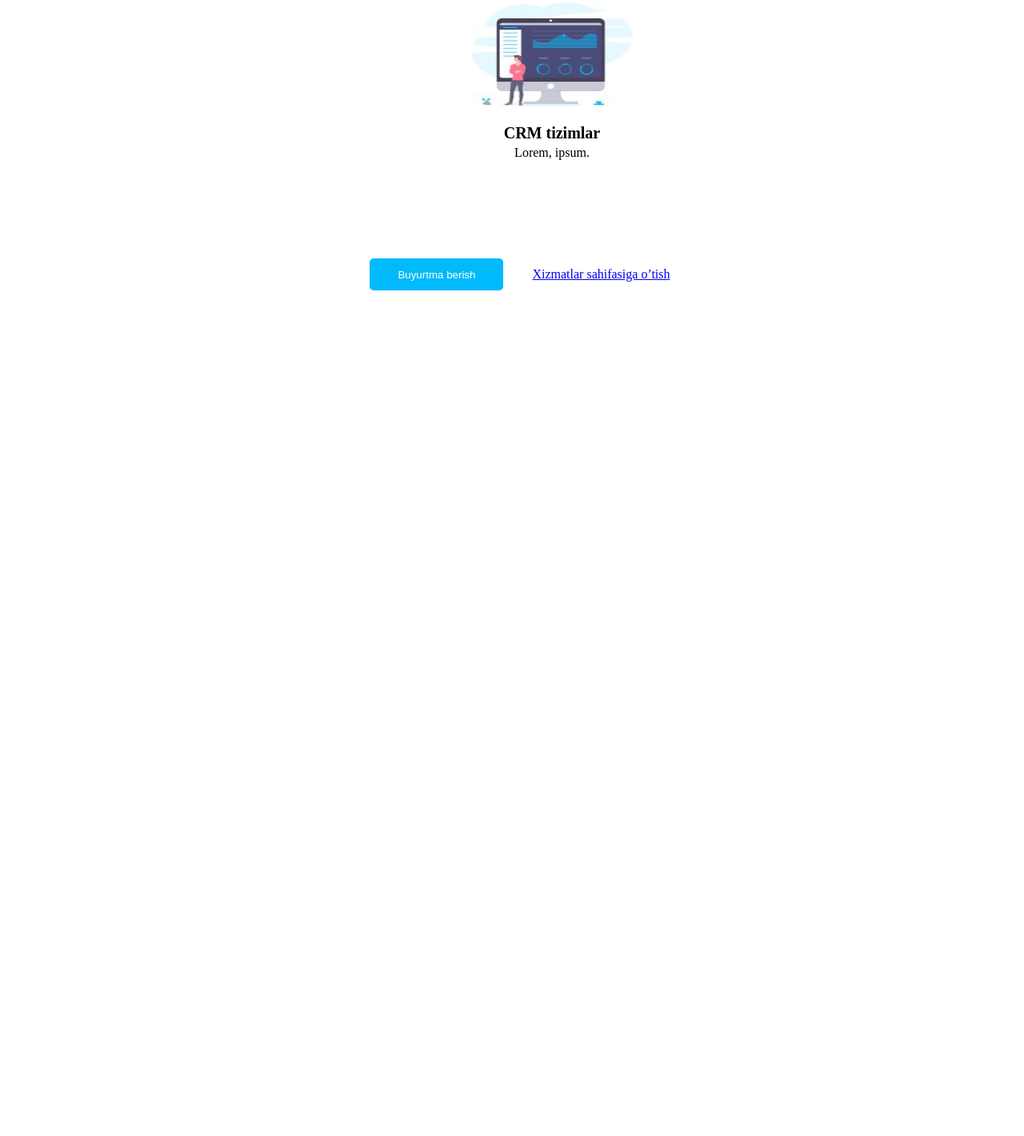
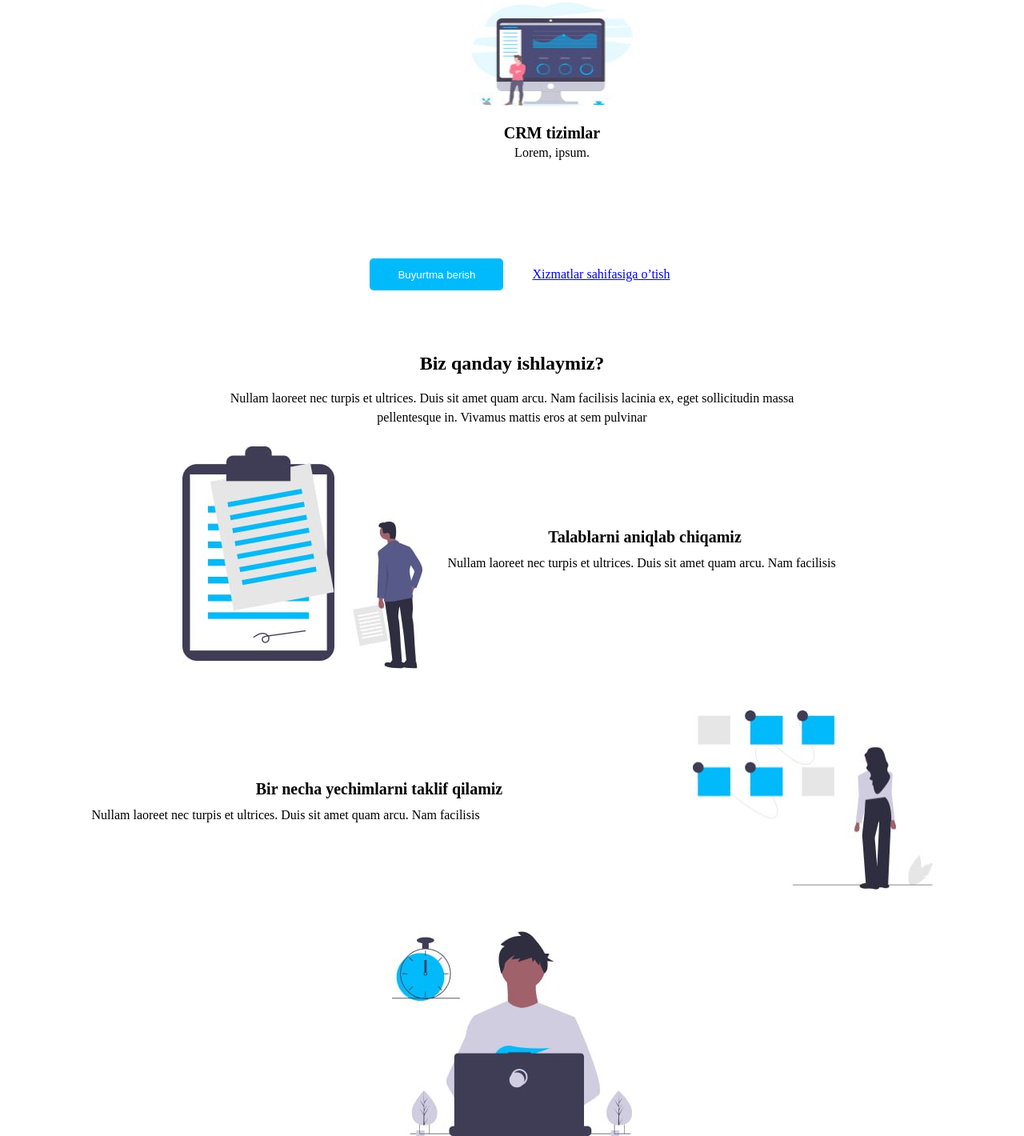
Before and after one commit to akhmadxon/exam-1, a plain HTML site: page index.html in a window 1280 px wide. Shown: the part 1380-2800 px from the top of the page at 80% size. Before the commit the page ends 1763 px from the top, so only its background shows below. Drawn offline with Linux system fonts and the light colour scheme; a web font is replaced by a local one.

Commit message:
first commit

```diff
--- a/index.html
+++ b/index.html
@@ -76,6 +76,64 @@
      <a href="#"> Xizmatlar sahifasiga o’tish </a>
  </div>
 </div>
+<div class="section-servises">
+    <div class="servises-desc">
+        <h3>Biz qanday ishlaymiz?</h3>
+        <p>Nullam laoreet nec turpis et ultrices. Duis sit amet quam arcu. Nam facilisis lacinia ex, eget sollicitudin massa pellentesque in. Vivamus mattis eros at sem pulvinar</p>
+    </div>
+    <div class="servises-all">
+        <div class="servises-desc-left">
+            <img src="./img/7.jpg" alt="servises-desc-img">
+        </div>
+        <div class="servises-desc-right">
+            <h3>Talablarni aniqlab chiqamiz</h3>
+            <p>Nullam laoreet nec turpis et ultrices. Duis sit amet quam arcu. Nam facilisis </p>
+        </div>
+
+    </div>
+</div>  <div class="section-servis">
+    <div class="section-left">
+        <h3>Bir necha yechimlarni taklif qilamiz</h3>
+        <p>Nullam laoreet nec turpis et ultrices. Duis sit amet quam arcu. Nam facilisis</p>
+    </div>
+    <div class="section-right">
+        <img src="./img/8.jpg" alt="girl-img">
+    </div>
+</div>
+
+<div class="section-deadline">
+    <div class="section-deadline-left">
+        <img src="./img/9.jpg" alt="deadline-img">
+    </div>
+    <div class="section-deadline-right">
+        <h3>Loyiha uchun vaqt belgilaymiz</h3>
+        <p>Nullam laoreet nec turpis et ultrices. Duis sit amet quam arcu. Nam facilisis</p>
+
+    </div>
+    <div class="section-servis">
+        <div class="section-left">
+            <h3>A’lo sifat bilan bajarib topshiramiz</h3>
+            <p>Nullam laoreet nec turpis et ultrices. Duis sit amet quam arcu. Nam facilisis</p>
+        </div>
+        <div class="section-right">
+            <img src="./img/10.jpg" alt="girl-img">
+        </div>
+    </div>
+    <div class="section-deadline-left">
+        <img src="./img/11.jpg" alt="deadline-img">
+    </div>
+    <div class="section-deadline-right">
+        <h3>Qo’llab-quvvatlab boramiz</h3>
+        <p>Nullam laoreet nec turpis et ultrices. Duis sit amet quam arcu. Nam facilisis</p>
+
+    </div>
+    <div class="box-links">
+        <button class="btn-order">
+            Buyurtma berish
+        </button> </div>
+
+
+</div>
 </div>
 
 
--- a/style.css
+++ b/style.css
@@ -49,7 +49,7 @@
    padding: 15px;
    width: 200px;
     margin-right: 50px;
-   margin-top: 5px;
+   margin-top: 20px;
    border-radius: 10px;
    color: white;
    border: white;
@@ -210,3 +210,100 @@ button {
     color:#00BAFC;
 
 }
+.servises-desc h3{
+    font-weight: 700;
+    font-size: 24px;
+    line-height: 31px;
+    text-align: center;
+    color:#000;
+    margin-top: 56px;
+
+
+}
+.servises-desc p{
+    width: 719px;
+    height: 48px;
+    font-weight: 400;
+    font-size: 16px;
+    line-height: 24px;
+    text-align: center;
+    color:#000;
+    margin: 16px auto;
+
+}
+.servises-desc-left img{
+    width: 300px;
+    height: 278px;
+
+}
+.servises-all{
+    display: flex;
+    justify-content: center;
+    align-items:center;
+    gap: 32px;
+    margin-top: 24px;
+
+}
+
+.section-servis{
+    display: flex;
+    justify-content: center;
+    align-items:center;
+    gap: 32px;
+    margin-top: 48px;
+
+
+}
+.servises-desc-right h3{
+    font-weight: 700;
+    font-size: 20px;
+    line-height: 26px;
+    text-align: center;
+    color:#000;
+
+}
+
+.servises-desc-right p{
+    width: 493px;
+    height: 48px;
+    font-weight: 400;
+    font-size: 16px;
+    line-height: 24px;
+    margin-top: 8px;
+
+}
+
+.section-left h3{
+    font-weight: 700;
+    font-size: 20px;
+    line-height: 26px;
+    text-align: center;
+    color:#000;
+
+}
+
+.section-left p{
+    width: 719px;
+    height: 24px;
+    font-weight: 400;
+    font-size: 16px;
+    line-height: 24px;
+    color:#000;
+    margin-top: 8px;
+
+}
+
+.section-right img{
+    width: 300px;
+    height: 224px;
+
+}
+
+.section-deadline{
+    display: flex;
+    flex-direction: column;
+    justify-content: center;
+    align-items:center;
+    margin-top: 48px;
+    gap: 32px;
+}
```
Also changed, not shown: img/10.jpg (added), img/11.jpg (added), img/7.jpg (added), img/8.jpg (added), img/9.jpg (added). Lines whose indentation alone changed are shown as unchanged.
